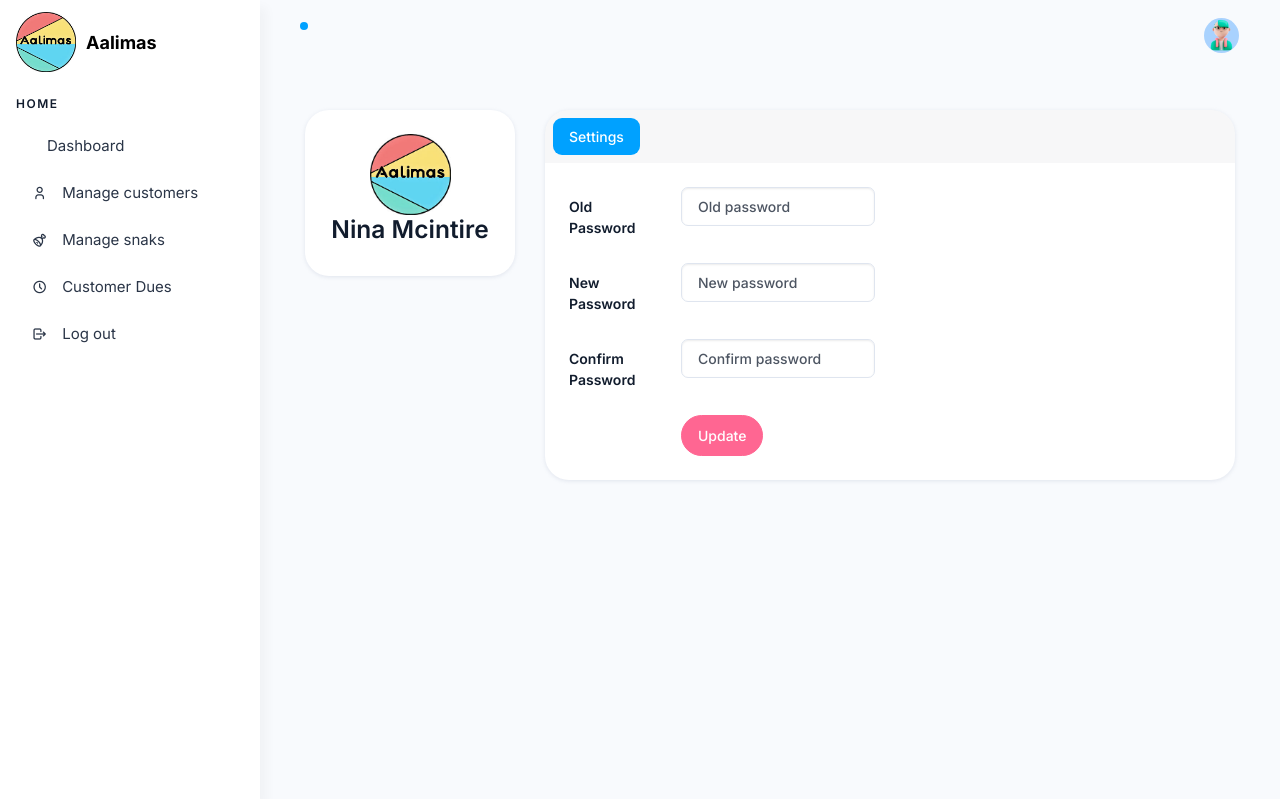
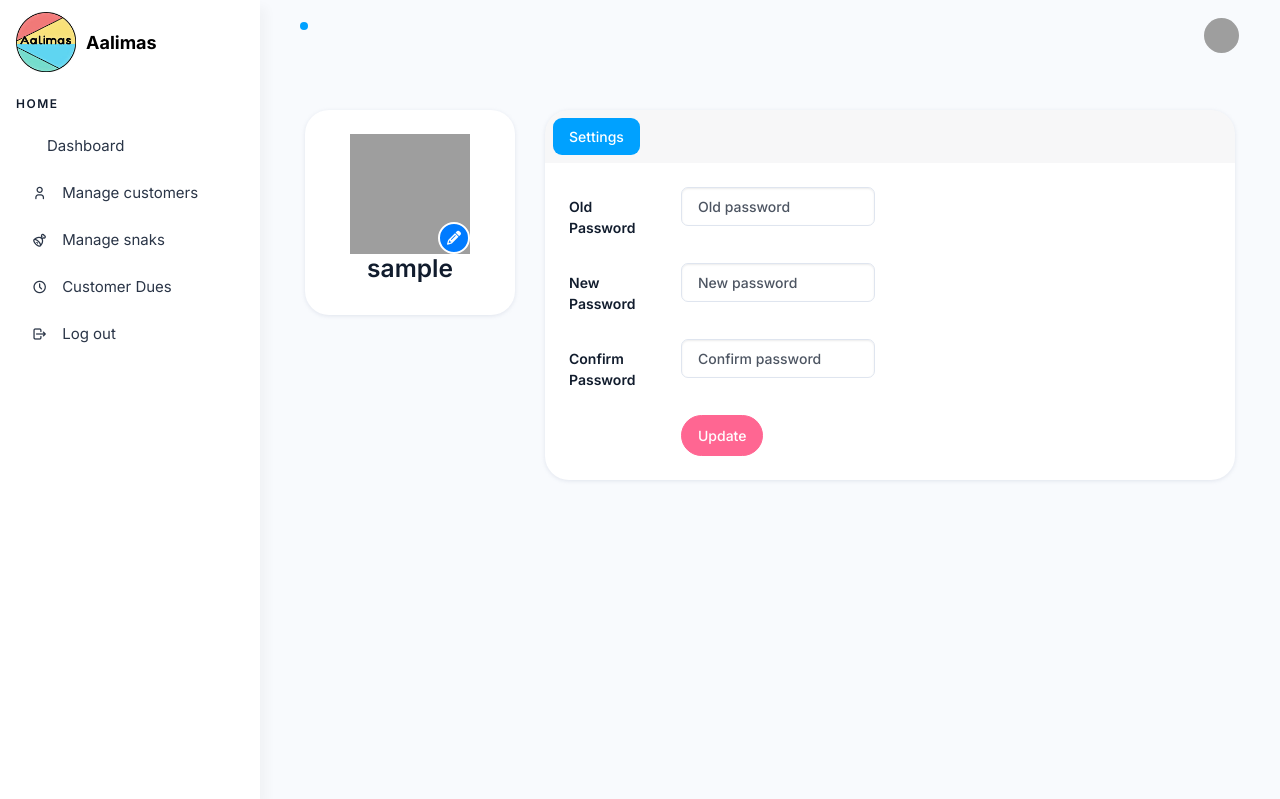
Before and after one commit to Riyaskhan005/Control_panel, a Flask app: page /settings/ in a window 1280 px wide. Shown: the top 799 px of the page. Run offline with Flask 3, Linux system fonts and the light colour scheme; the visitor is signed in with stand-in values (Sample User, id 1); some libraries are stand-ins or nearby versions; grey boxes are pictures that could not be loaded.

Commit message:
profile upload hanlded

```diff
--- a/Alimas_app/settings/routes.py
+++ b/Alimas_app/settings/routes.py
@@ -1,7 +1,8 @@
-from flask import Flask, render_template,request,jsonify
+import base64,os
+from flask import Flask, current_app, render_template,request,jsonify, session
 from Alimas_app.extensions import db
 from Alimas_app.settings import bp
-from Alimas_app.models.manage import SnackEntry
+from Alimas_app.models.manage import SnackEntry, Users
 from Alimas_app.utils.logwritter import LogWriter
 from Alimas_app.utils.login_requried import login_required
 logger = LogWriter()
@@ -11,3 +12,31 @@ logger = LogWriter()
 @login_required
 def index():
     return render_template("settings.html")
+
+@bp.route('upload_profile_image', methods=['POST'])
+def upload_profile_image():
+    file = request.files.get('profileImage')
+    user_id = session.get('user_id')
+
+    static_folder = os.path.join(current_app.root_path, 'static')
+    upload_path = os.path.join(static_folder, 'uploads')
+    os.makedirs(upload_path, exist_ok=True)
+
+    filename = file.filename
+    unique_filename = f"user_{user_id}_{filename}"
+    save_path = os.path.join(upload_path, unique_filename)
+    file.save(save_path)
+
+    # Build relative path to store
+    relative_path = f"/static/uploads/{unique_filename}"
+
+    # Update DB and session
+    user = Users.query.get(user_id)
+    if not user:
+        return jsonify(success=False, message="User not found")
+
+    user.ProfilePath = relative_path
+    session['profilepath'] = relative_path
+    db.session.commit()
+
+    return jsonify(success=True, image_url=relative_path)
--- a/Alimas_app/templates/base.html
+++ b/Alimas_app/templates/base.html
@@ -99,7 +99,7 @@
               <li class="nav-item dropdown">
                 <a class="nav-link " href="javascript:void(0)" id="drop2" data-bs-toggle="dropdown"
                   aria-expanded="false">
-                  <img src="../static/images/profile/user-1.jpg" alt="" width="35" height="35" class="rounded-circle">
+                  <img src="{{ session['profilepath'] }}" alt="" width="35" height="35" class="rounded-circle">
                 </a>
                 <div class="dropdown-menu dropdown-menu-end dropdown-menu-animate-up" aria-labelledby="drop2">
                   <div class="message-body">
--- a/Alimas_app/templates/settings.html
+++ b/Alimas_app/templates/settings.html
@@ -1,5 +1,43 @@
 {% extends "base.html" %} {% block title %} Alimas | Settings {% endblock %}
 {% block body %}
+<!-- Font Awesome for pencil icon -->
+<link rel="stylesheet" href="https://cdnjs.cloudflare.com/ajax/libs/font-awesome/6.4.0/css/all.min.css">
+
+<style>
+  .profile-container {
+    position: relative;
+    display: inline-block;
+  }
+
+  .profile-user-img {
+    width: 120px;
+    height: 120px;
+  }
+.edit-icon {
+  position: absolute;
+  bottom: 0;
+  right: 0;
+  width: 32px;
+  height: 32px;
+  background-color: #007bff;
+  border-radius: 50%;
+  display: flex;
+  align-items: center;
+  justify-content: center;
+  cursor: pointer;
+  color: white;
+  border: 2px solid white;
+  font-size: 14px;
+}
+
+  .edit-icon:hover {
+    background-color: #0056b3;
+  }
+
+  #profileImage {
+    display: none;
+  }
+</style>
 <div class="content-wrapper" style="min-height: 1604.8px;">
 
 
@@ -12,10 +50,20 @@
             <div class="card card-primary card-outline">
               <div class="card-body box-profile">
                 <div class="text-center">
-                  <img class="profile-user-img img-fluid img-circle" src="../static/images/logos/logo.png" alt="User profile picture">
+                   <div class="profile-container">
+                      <img class="profile-user-img" src="{{ session['profilepath'] }}" alt="User profile picture">
+
+                      <!-- Label acts as a button for file input -->
+                      <label for="profileImage" class="edit-icon">
+                        <i class="fas fa-pencil-alt"></i>
+                      </label>
+
+                      <!-- Hidden File Input -->
+                      <input type="file" id="profileImage" accept="image/*" onchange="uploadProfileImage(this)">
+                    </div>
                 </div>
 
-                <h3 class="profile-username text-center">Nina Mcintire</h3>
+                <h3 class="profile-username text-center">{{ session['user_name'] }}</h3>
 
               </div>
               <!-- /.card-body -->
@@ -69,4 +117,43 @@
         </div>
     </section>
     <!-- /.content -->
+     <script>
+       function uploadProfileImage(input) {
+  const allowedExtensions = ['jpg', 'jpeg', 'png', 'gif'];
+
+  if (input.files && input.files[0]) {
+    const file = input.files[0];
+    const fileName = file.name.toLowerCase();
+    const fileExtension = fileName.split('.').pop();
+
+    if (!allowedExtensions.includes(fileExtension)) {
+      alert('Invalid file type. Only JPG, JPEG, PNG, and GIF are allowed.');
+      input.value = ''; // reset file input
+      return;
+    }
+
+    var formData = new FormData();
+    formData.append('profileImage', file);
+
+    $.ajax({
+      url: '/settings/upload_profile_image',
+      type: 'POST',
+      data: formData,
+      contentType: false,
+      processData: false,
+      success: function(response) {
+        if (response.success) {
+          $('.profile-user-img').attr('src', response.image_url);
+          alert('Profile image updated successfully!');
+        } else {
+          alert('Image upload failed: ' + response.message);
+        }
+      },
+      error: function() {
+        alert('An error occurred while uploading the image.');
+      }
+    });
+  }
+}
+     </script>
 {%endblock%}
```
